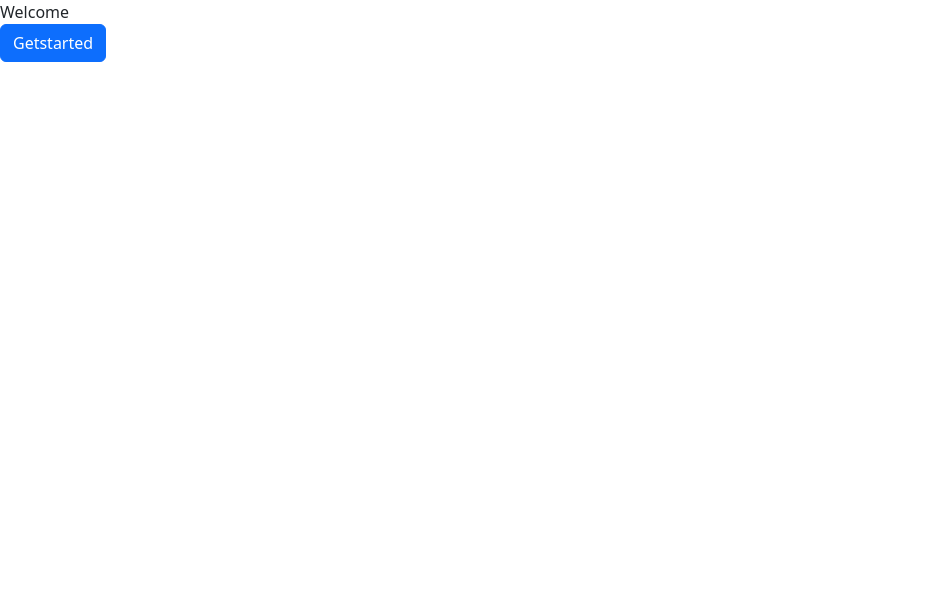
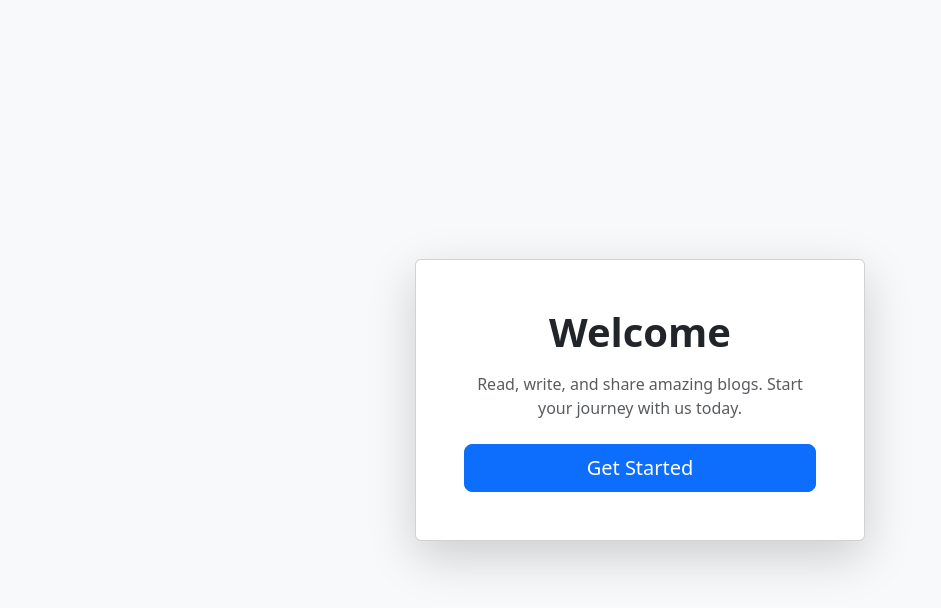
Before and after one commit to VUPPUKULADEEP/blog, a React app in the folder frontend/: page / in a window 1280 px wide. Shown: the top 608 px of the page, without its empty margins (0-941 px from the left). Built offline with nearby package versions, Linux system fonts and the light colour scheme; the HTML template or start-up script is replaced by a standard one.

Commit message:
added the welcome page and logout functionality

```diff
--- a/frontend/components/PrimarySearchAppBar.jsx
+++ b/frontend/components/PrimarySearchAppBar.jsx
@@ -110,6 +110,10 @@ export default function PrimarySearchAppBar() {
 
         <MenuItem
           onClick={() => {
+            console.log('Before:', localStorage.getItem('user'));
+            localStorage.removeItem('user');
+            console.log('After:', localStorage.getItem('user'));
+
             handleMobileMenuClose();
             navigate('/');
           }}
@@ -122,13 +126,18 @@ export default function PrimarySearchAppBar() {
       <Menu
         anchorEl={anchorEl}
         open={isMenuOpen}
-        sx={{ display: 'flex' , justifyContent:'end'}}
+        sx={{ display: 'flex', justifyContent: 'end' }}
         onClose={handleMenuClose}
         anchorOrigin={{ vertical: 'top', horizontal: 'right' }}
         transformOrigin={{ vertical: 'top', horizontal: 'right' }}
       >
         <MenuItem onClick={() => navigate('/profile')}>Profile</MenuItem>
-        <MenuItem onClick={() => navigate('/')}>Logout</MenuItem>
+        <MenuItem onClick={() => {
+          console.log('Before:', localStorage.getItem('user'));
+          localStorage.removeItem('user');
+          console.log('After:', localStorage.getItem('user'));
+          navigate('/');
+        }}>Logout</MenuItem>
       </Menu>
 
     </Box>
--- a/frontend/pages/Welcome.jsx
+++ b/frontend/pages/Welcome.jsx
@@ -11,11 +11,28 @@ const Welcome = () => {
             navigate('/signin')
         }
     }
-  return (<>
-    <div>Welcome</div>
-    <button className='btn btn-primary' onClick={pass}>Getstarted</button>
-    </>
+  return (
+    <div className="container-fluid min-vh-100 d-flex justify-content-center align-items-center bg-light">
+      <div className="card shadow-lg p-5 text-center" style={{ maxWidth: '450px', width: '100%' }}>
+
+        <h1 className="fw-bold mb-3">Welcome</h1>
+
+        <p className="text-muted mb-4">
+          Read, write, and share amazing blogs.
+          Start your journey with us today.
+        </p>
+
+        <button
+          className="btn btn-primary btn-lg w-100"
+          onClick={pass}
+        >
+          Get Started
+        </button>
+
+      </div>
+    </div>
   )
 }
 
+
 export default Welcome
--- a/frontend/src/App.jsx
+++ b/frontend/src/App.jsx
@@ -1,4 +1,4 @@
-import { BrowserRouter, Routes, Route, Link } from "react-router-dom"
+import { HashRouter, Routes, Route, Link } from "react-router-dom"
 import Signin from "../pages/Signin"
 import Signup from "../pages/Signup"
 import Home from "../pages/Home"
@@ -15,9 +15,9 @@ function App() {
   return (
     <>
     <LoginProvider>
-    <BrowserRouter>
+    <HashRouter>
       <Routes>
-        <Route path="" element={<Welcome/>}/>
+        <Route path="/" element={<Welcome/>}/>
         <Route path="/home" element={<Home/>}/>
         <Route path="/signin" element={<Signin/>}/>
         <Route path="/signup" element={<Signup/>}/>
@@ -26,10 +26,8 @@ function App() {
         <Route path="/blog/edit/:id" element={<Blogedit/>}/>
         <Route path="/blog/create" element={<BlogCreate/>}/>
         <Route path="/dummy/post" element={<DummyPost/>}/>
-
-
       </Routes>
-    </BrowserRouter>
+    </HashRouter>
     </LoginProvider>
     </>
   )
```
Also changed, not shown: 1 other file (tests, documents, lock files or other folders). Lines whose indentation alone changed are shown as unchanged.
